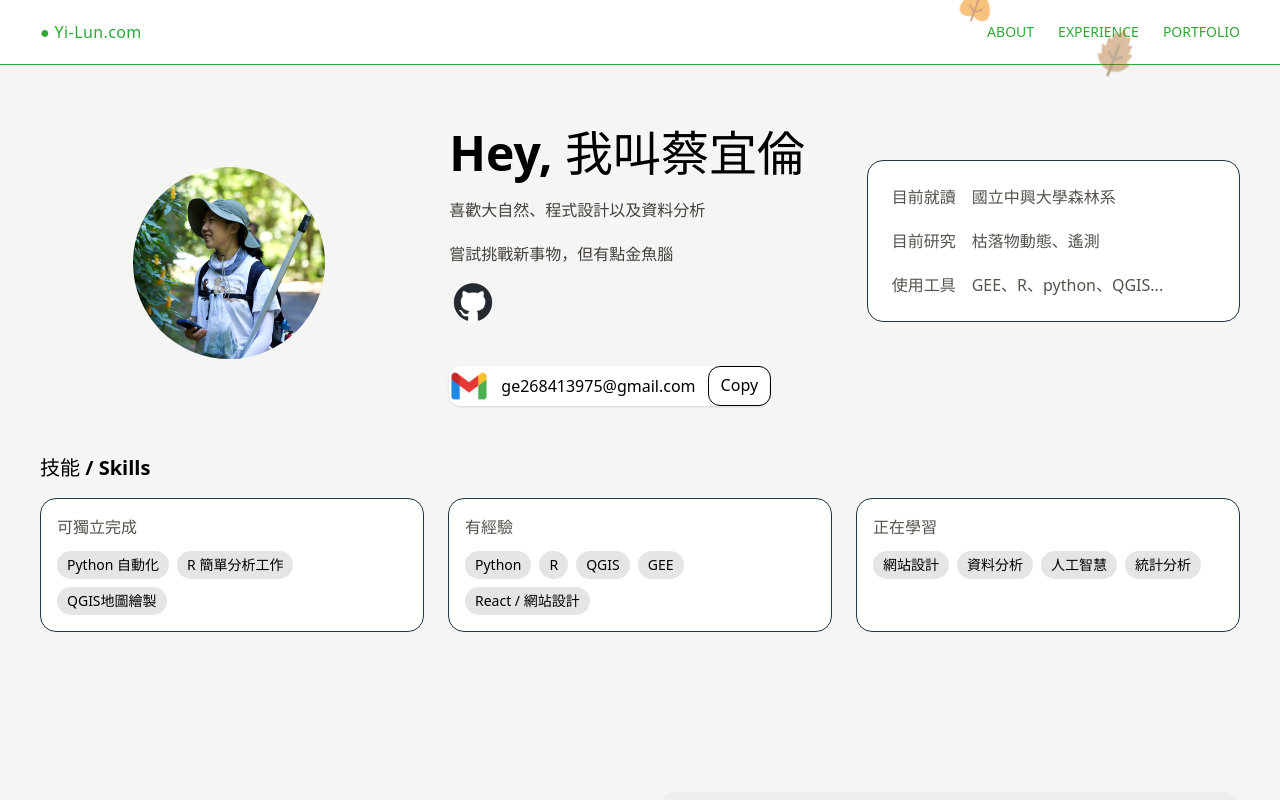
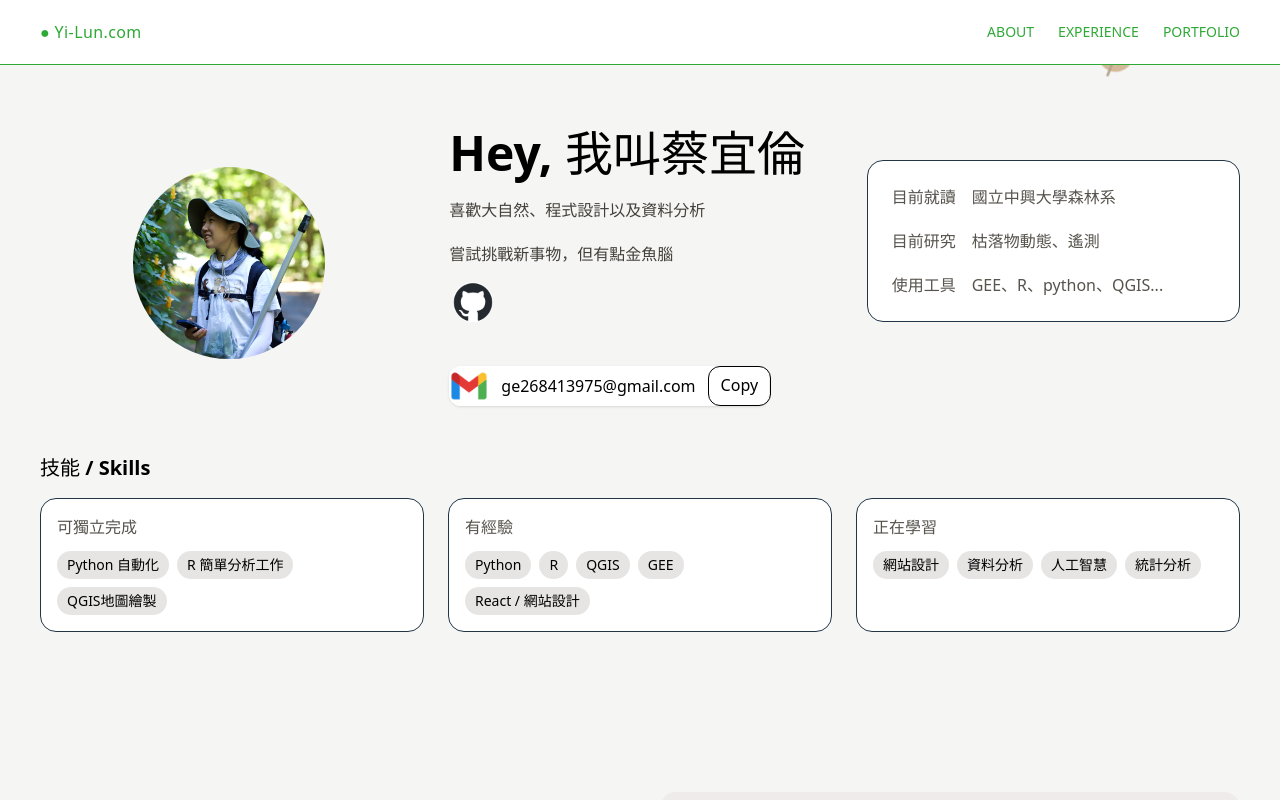
Before and after one commit to Geliiil/-2.0, a React (Vite) app: page / in a window 1280 px wide. Shown: the top 800 px of the page. Built offline with nearby package versions, Linux system fonts and the light colour scheme.

Commit message:
fix: FallingLeaves images not defined + asset paths

```diff
--- a/src/components/FallingLeaf.jsx
+++ b/src/components/FallingLeaf.jsx
@@ -39,7 +39,7 @@
     <div
       aria-hidden
       className={[
-        "pointer-events-none fixed inset-0 z-40 overflow-hidden select-none",
+        "pointer-events-none fixed inset-0 -z-10 overflow-hidden select-none",
         hideOnMobile ? "hidden sm:block" : "",
         className,
       ].join(" ")}
```
Also changed, not shown: 5 other files (tests, documents, lock files or other folders).
